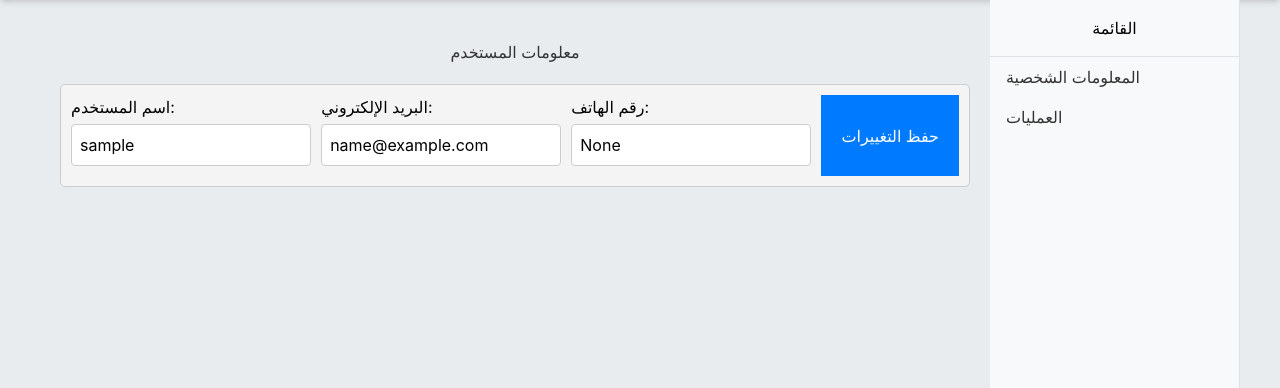
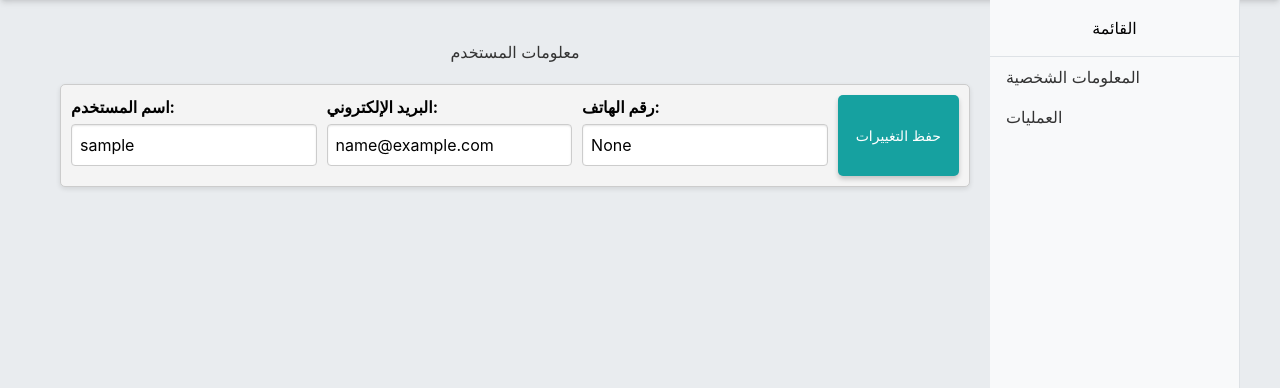
Before and after one commit to KAbaalkhail/Online-Auction, a Flask app: page /user_information in a window 1280 px wide. Shown: the part 120-508 px from the top of the page. Run offline with Flask 2, Linux system fonts and the light colour scheme; the visitor is signed in with stand-in values (Sample User, id 1); some libraries are stand-ins or nearby versions; some web fonts are replaced.

Commit message:
change button color

```diff
--- a/src/flask-website/static/css/style.css
+++ b/src/flask-website/static/css/style.css
@@ -1533,6 +1533,7 @@ h1 {
     background-color: #f4f4f4;
     border: 1px solid #ccc;
     border-radius: 5px;
+    box-shadow: 0 2px 5px rgba(0, 0, 0, 0.1); /* subtle shadow for depth */
 }
 
 .user-info-form div {
@@ -1542,6 +1543,7 @@ h1 {
 .user-info-form label {
     display: block;
     margin-bottom: 5px;
+    font-weight: bold; /* makes labels slightly bolder */
 }
 
 .user-info-form input[type="text"],
@@ -1550,26 +1552,35 @@ h1 {
     padding: 8px;
     border: 1px solid #ccc;
     border-radius: 4px;
+    box-shadow: inset 0 1px 2px rgba(0, 0, 0, 0.1); /* subtle inner shadow */
 }
 
 .user-info-form input[type="submit"] {
     width: auto;
-    padding: 10px 20px;
-    background-color: #007bff;
+    padding: 10px 18px; /* Reduced padding for a smaller button */
+    background-color: #16A1A0;
     color: white;
+    font-size: 14px; /* Smaller font size for a more compact look */
     border: none;
+    border-radius: 5px; /* Rounded corners */
     cursor: pointer;
-    transition: background-color 0.3s;
+    box-shadow: 0 3px 5px rgba(0, 0, 0, 0.2); /* Subtle shadow for a 3D effect */
+    transition: all 0.3s ease; /* Smooth transition for all changes */
 }
 
 .user-info-form input[type="submit"]:hover {
-    background-color: #0056b3;
-}
+    background-color: #407978;
+    box-shadow: 0 2px 3px rgba(0, 0, 0, 0.15); /* Smaller shadow for a lifted effect */
+    transform: translateY(-1px); /* Slight raise */
+}
+
+
 @media (max-width: 768px) {
     .item-table {
         font-size: 14px; /* Smaller font size for better fit on smaller screens */
     }
 }
+
 
 
 
```
